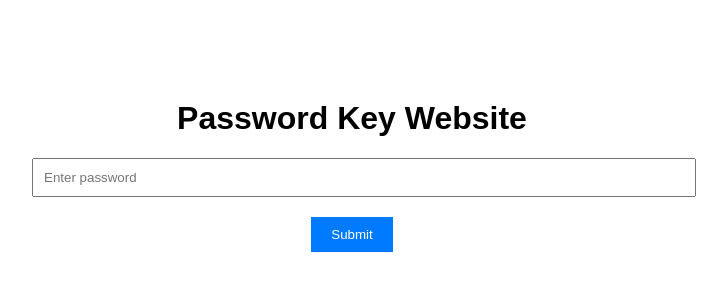
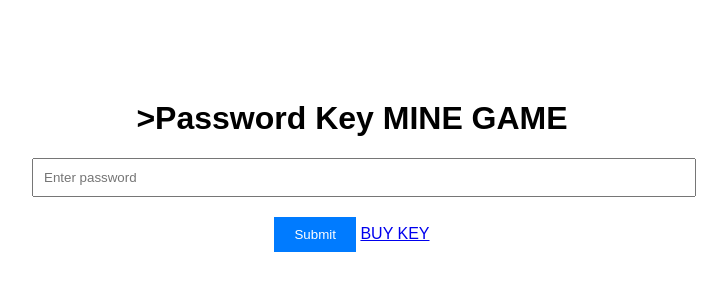
Before and after one commit to ashishkumarmurmusit/mineashuu, a plain HTML site: page index.html in a window 1280 px wide. Shown: the whole page, without its empty margins (288-1015 px from the left). Drawn offline with Linux system fonts and the light colour scheme.

Commit message:
Update index.html

```diff
--- a/index.html
+++ b/index.html
@@ -3,14 +3,15 @@
 <head>
     <meta charset="UTF-8">
     <meta name="viewport" content="width=device-width, initial-scale=1.0">
-    <title>Password Key Website</title>
+    <title>Password Key MINE GAME</title>
     <link rel="stylesheet" href="styleskey.css">
 </head>
 <body>
     <div class="container">
-        <h1>Password Key Website</h1>
+        <h1>>Password Key MINE GAME</h1>
         <input type="password" id="password" placeholder="Enter password">
         <button onclick="checkPassword()">Submit</button>
+        <a href="https://t.me/Ashishkumarmurmu">BUY KEY</a>
         <p id="error-message" class="error-message"></p>
     </div>
 
```
